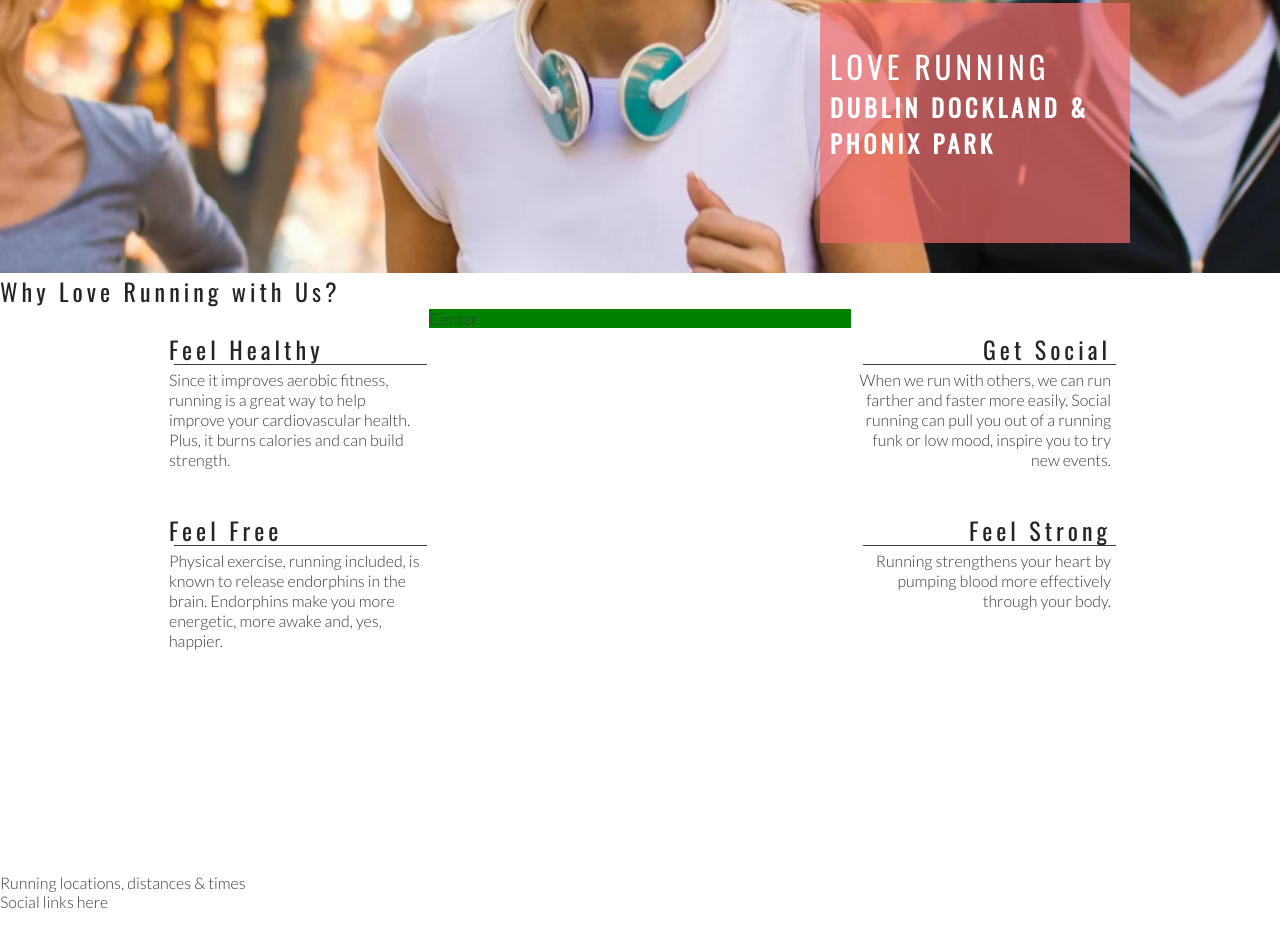
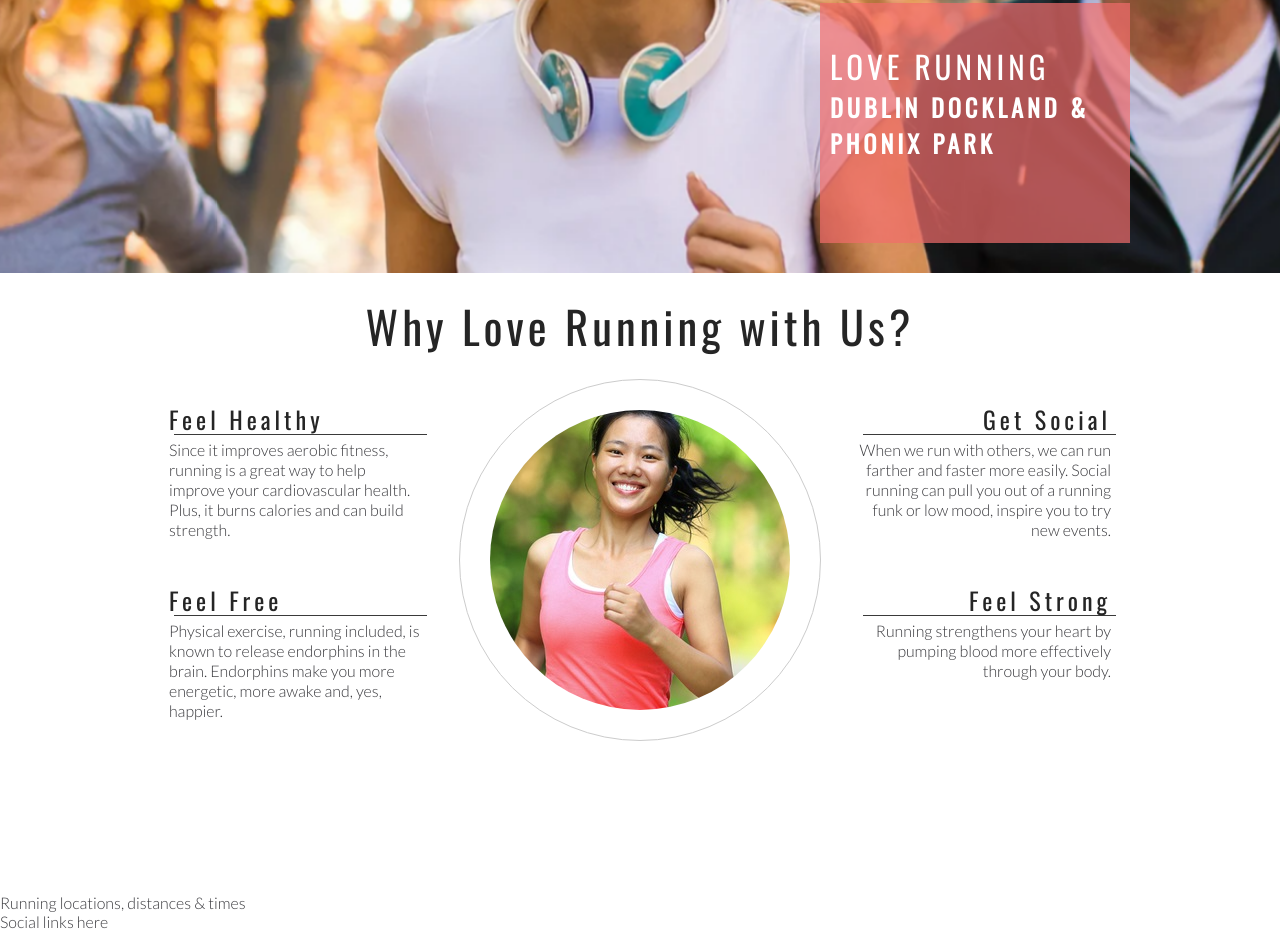
Before and after one commit to PJDEVEX/love_run, a plain HTML site: page index.html in a window 1280 px wide. Shown: the part 402-1333 px from the top of the page. Drawn offline with nearby package versions, Linux system fonts and the light colour scheme.

Commit message:
Add ethos center image and style into a circle

```diff
--- a/assets/css/style.css
+++ b/assets/css/style.css
@@ -144,7 +144,6 @@ h1, h2 {
 #center-about {
     width: 33%;
     margin: 0 auto;
-    background-color: green;
 }
 
 hr{
@@ -176,3 +175,25 @@ hr{
 .right-about-heading p {
     text-align: right;
 }
+
+#welcome {
+    text-align: center;
+    margin: 20px 0;
+    font-size: 280%;
+}
+
+#circle-container {
+    width: 300px;
+    height: 300px;
+    padding: 30px;
+    border: 1px solid #ccc;
+    border-radius: 50%;
+    margin: 0 auto;
+
+}
+
+#circle-cover-bg {
+    background: url('../images/ethos-center-image.jpg') no-repeat center center;
+    height: 100%;
+    border-radius: 50%;
+}
--- a/index.html
+++ b/index.html
@@ -39,7 +39,7 @@
 
     </section>
     <section id="club-ethos">
-        <h1>Why Love Running with Us?</h1>
+        <h2 id="welcome">Why Love Running with Us?</h2>
         <div id="left-about">
             <div class="left-about-heading">
                 <h2>Feel Healthy</h2>
@@ -78,7 +78,11 @@
                 </p>
             </div>
         </div>
-        <div id="center-about">Center</div>
+        <div id="center-about">
+            <div id="circle-container">
+                <div id="circle-cover-bg"></div>
+            </div>
+        </div>
     </section>
     <section>
         Running locations, distances & times
```
Also changed, not shown: assets/images/ethos-center-image.jpg (added).
